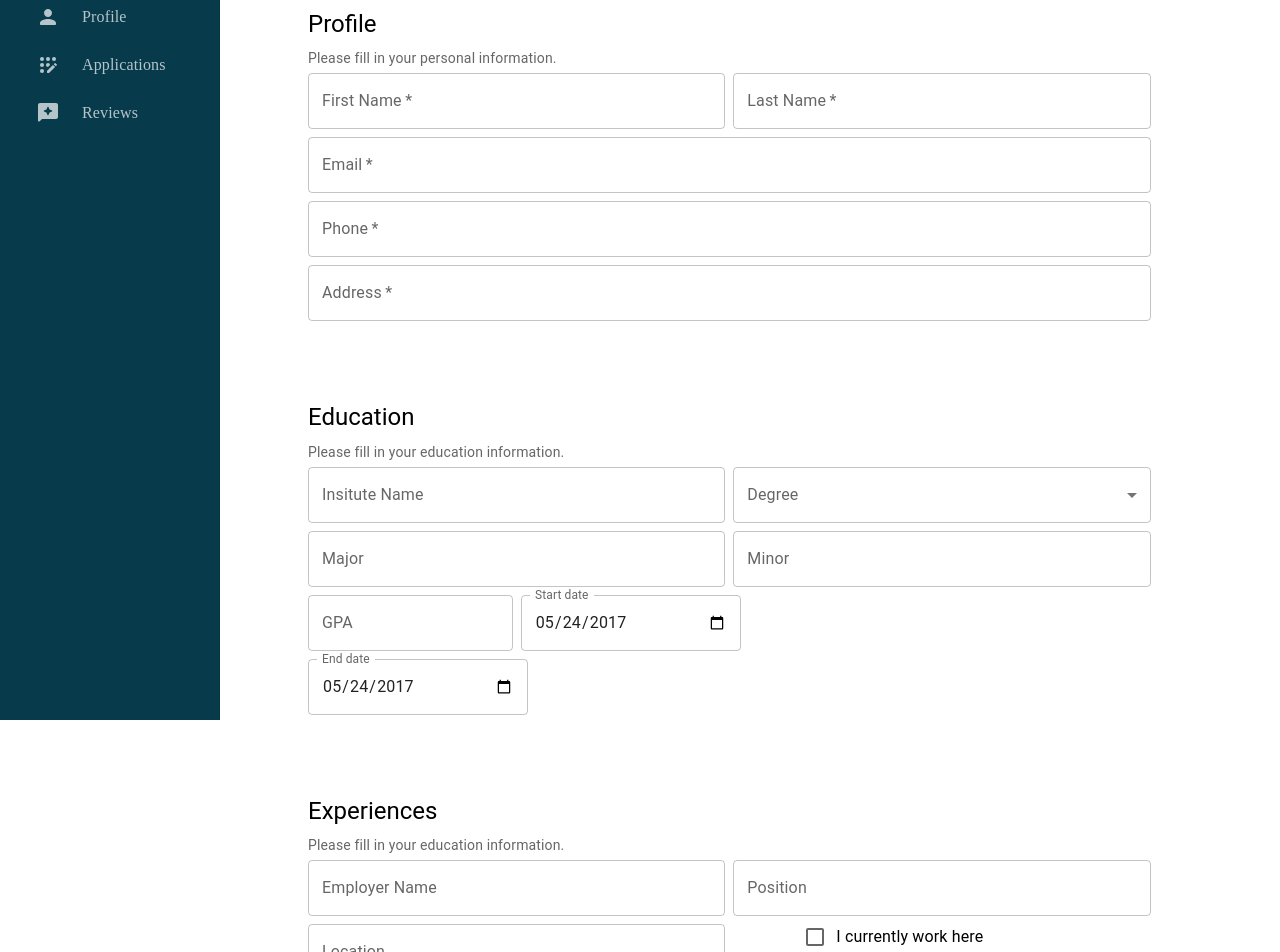
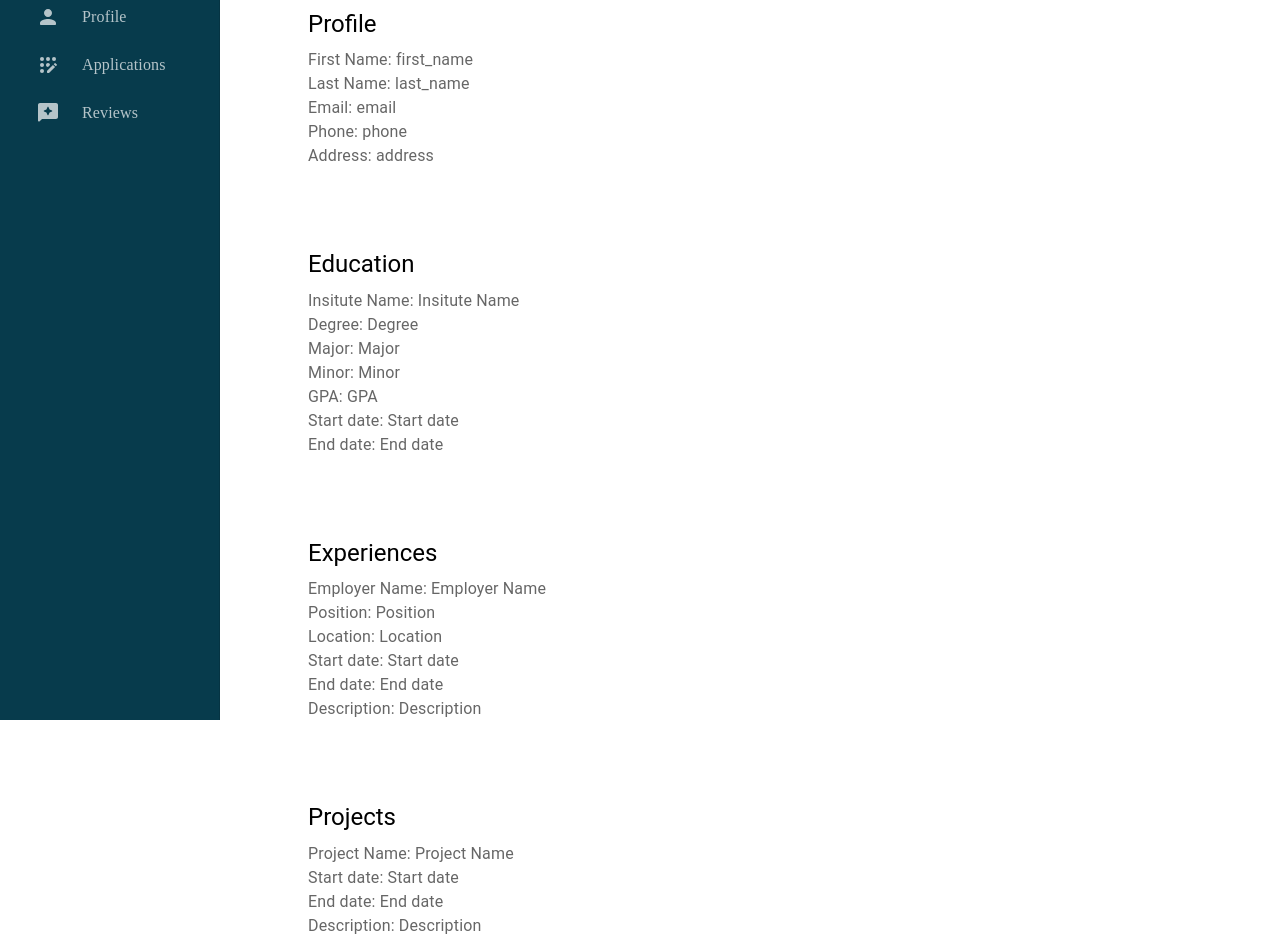
Before and after one commit to vsarunhah/ntr, a React (Create React App) app in the folder client/: page /profile in a window 1280 px wide. Shown: the part 80-1032 px from the top of the page. Built offline with nearby package versions, Linux system fonts and the light colour scheme.

Commit message:
dialoguebox

```diff
--- /dev/null
+++ b/client/src/components/DialogueBox/Confirmation.tsx
@@ -0,0 +1,64 @@
+import * as React from 'react';
+import Box from '@mui/material/Box';
+import Button from '@mui/material/Button';
+import Dialog, { DialogProps } from '@mui/material/Dialog';
+import DialogActions from '@mui/material/DialogActions';
+import DialogContent from '@mui/material/DialogContent';
+import DialogContentText from '@mui/material/DialogContentText';
+import DialogTitle from '@mui/material/DialogTitle';
+import FormControl from '@mui/material/FormControl';
+import FormControlLabel from '@mui/material/FormControlLabel';
+import InputLabel from '@mui/material/InputLabel';
+import MenuItem from '@mui/material/MenuItem';
+import Select, { SelectChangeEvent } from '@mui/material/Select';
+import Switch from '@mui/material/Switch';
+
+export default function MaxWidthDialog() {
+  const [open, setOpen] = React.useState(false);
+  const [fullWidth, setFullWidth] = React.useState(true);
+  const [maxWidth, setMaxWidth] = React.useState<DialogProps['maxWidth']>('sm');
+
+  const handleClickOpen = () => {
+    setOpen(true);
+  };
+
+  const handleClose = () => {
+    setOpen(false);
+  };
+
+
+
+
+  return (
+    <React.Fragment>
+      <Dialog
+        fullWidth={fullWidth}
+        maxWidth={maxWidth}
+        open={open}
+        onClose={handleClose}
+      >
+        <DialogTitle>Success</DialogTitle>
+        <DialogContent>
+          <DialogContentText>
+            You have successfully updated your profile!
+          </DialogContentText>
+          <Box
+            noValidate
+            component="form"
+            sx={{
+              display: 'flex',
+              flexDirection: 'column',
+              m: 'auto',
+              width: 'fit-content',
+            }}
+          >
+
+          </Box>
+        </DialogContent>
+        <DialogActions>
+          <Button onClick={handleClose}>Yay</Button>
+        </DialogActions>
+      </Dialog>
+    </React.Fragment>
+  );
+}
--- a/client/src/index.tsx
+++ b/client/src/index.tsx
@@ -10,14 +10,16 @@ import {
 import Profile from './pages/Profile/Profile';
 import Applications from './pages/Applications/Applications';
 import Reviews from './pages/Reviews/Reviews';
+import Form from "./pages/Profile/Form";
 
 ReactDOM.render(
   <BrowserRouter>
     <Routes>
-      <Route path="/" element={<App />}>
+        <Route path="/" element={<App />}>
         <Route path="profile" element={<Profile />} />
         <Route path="applications" element={<Applications />} />
         <Route path="reviews" element={<Reviews />} />
+        <Route path="form" element={<Form />} />
       </Route>
     </Routes>
   </BrowserRouter>,
--- a/client/src/pages/Profile/Form.tsx
+++ b/client/src/pages/Profile/Form.tsx
@@ -3,9 +3,11 @@ import Grid from '@mui/material/Grid';
 import { FormGroup, Box, MenuItem, InputLabel, Select, FormControl, Card, TextField, Typography, CardContent, Button, FormControlLabel, Checkbox } from '@mui/material';
 
 import React, { useState } from "react";
+
+import MaxWidthDialog from '../../components/DialogueBox/Confirmation';
 //import { useNavigate } from "react-router";
 
-export default function Form() {
+export  default function Form() {
  const [form, setForm] = useState({
    first_name: "",
    last_name: "",
@@ -43,18 +45,24 @@ export default function Form() {
      return;
    });
 
+
+
    setForm({ first_name: "",
    last_name: "",
    email: "",
    phone: "",
    address: ""});
+
    //navigate("/");
  }
 
   return (
-    <Grid>
+
+    <Grid mx ={35}>
+
       <Box my={10}>
       </Box>
+
       <form onSubmit={onSubmit}>
       <Typography gutterBottom variant="h5">
         Profile
@@ -280,7 +288,8 @@ export default function Form() {
         <Box my={10}>
       </Box>
         <Grid item xs={12} sm={6}>
-          <Button type="submit" variant="contained" color="primary">Submit</Button>
+          <Button type="submit" variant="contained" color="primary" >Submit </Button>
+
         </Grid>
 
       </form>
--- a/client/src/pages/Profile/Profile.tsx
+++ b/client/src/pages/Profile/Profile.tsx
@@ -1,13 +1,182 @@
 import React from 'react'
 import Grid from '@mui/material/Grid';
-import Form from './Form'
+import {Button, Box, Typography } from '@mui/material';
+import EditOutlinedIcon from '@mui/icons-material/EditOutlined';
+import { Link, LinkProps } from 'react-router-dom';
+import { useNavigate } from "react-router-dom";
 
 const Profile = () => {
 
+    let navigate = useNavigate();
+    const routeChange = () => {
+        let path = '/form';
+        navigate(path);
+      }
+
     return (
-        <Grid item xs={8} >
-            <Form></Form>
-        </Grid>
+    <Grid >
+
+      <Box my={10}>
+      </Box>
+
+      <Grid item xs={10}>
+      <Typography gutterBottom variant="h5">
+        Profile
+      </Typography>
+
+        <Typography  variant="body1" color="textSecondary">
+        First Name: first_name
+       </Typography>
+
+       <Typography variant="body1" color="textSecondary">
+        Last Name: last_name
+       </Typography>
+
+       <Typography variant="body1" color="textSecondary">
+        Email: email
+       </Typography>
+
+       <Typography variant="body1" color="textSecondary">
+        Phone: phone
+       </Typography>
+
+       <Typography variant="body1" color="textSecondary">
+        Address: address
+       </Typography>
+       </Grid>
+
+        <Box my={10}>
+      </Box>
+
+      <Grid item xs={12}>
+      <Typography gutterBottom variant="h5">
+        Education
+      </Typography>
+
+      <Typography  variant="body1" color="textSecondary">
+      Insitute Name: Insitute Name
+       </Typography>
+
+       <Typography variant="body1" color="textSecondary">
+       Degree: Degree
+       </Typography>
+
+       <Typography variant="body1" color="textSecondary">
+       Major: Major
+       </Typography>
+
+       <Typography variant="body1" color="textSecondary">
+       Minor: Minor
+       </Typography>
+
+       <Typography variant="body1" color="textSecondary">
+       GPA: GPA
+       </Typography>
+
+       <Typography variant="body1" color="textSecondary">
+       Start date: Start date
+       </Typography>
+
+       <Typography variant="body1" color="textSecondary">
+       End date: End date
+       </Typography>
+       </ Grid>
+      <Box my={10}>
+      </Box>
+
+      <Typography gutterBottom variant="h5">
+        Experiences
+      </Typography>
+
+      <Typography  variant="body1" color="textSecondary">
+      Employer Name: Employer Name
+       </Typography>
+
+       <Typography variant="body1" color="textSecondary">
+       Position: Position
+       </Typography>
+
+       <Typography variant="body1" color="textSecondary">
+       Location: Location
+       </Typography>
+
+       <Typography variant="body1" color="textSecondary">
+       Start date: Start date
+       </Typography>
+
+       <Typography variant="body1" color="textSecondary">
+       End date: End date
+       </Typography>
+
+       <Typography variant="body1" color="textSecondary">
+       Description: Description
+       </Typography>
+
+
+
+      <Box my={10}>
+      </Box>
+
+      <Typography gutterBottom variant="h5">
+        Projects
+      </Typography>
+
+      <Typography  variant="body1" color="textSecondary">
+        Project Name: Project Name
+       </Typography>
+
+       <Typography variant="body1" color="textSecondary">
+        Start date: Start date
+       </Typography>
+
+       <Typography variant="body1" color="textSecondary">
+        End date: End date
+       </Typography>
+
+       <Typography variant="body1" color="textSecondary">
+        Description: Description
+       </Typography>
+
+
+
+
+
+      <Box my={10}>
+      </Box>
+
+      <Typography gutterBottom variant="h5">
+        Skills
+      </Typography>
+
+      <Typography variant="body1" color="textSecondary">
+        Skills: Java, C, C++, C#
+       </Typography>
+
+
+      <Box my={10}>
+      </Box>
+
+      <Typography gutterBottom variant="h5">
+        Links
+      </Typography>
+
+      <Typography variant="body1" color="textSecondary">
+        Links: Java, C, C++, C#
+       </Typography>
+
+        <Box my={10}>
+      </Box>
+
+
+      <Button onClick={routeChange} variant="outlined" startIcon={<EditOutlinedIcon /> } >
+        Edit
+      </Button>
+
+      <Box my={10}>
+      </Box>
+
+
+    </Grid>
     )
 }
 
--- a/client/src/pages/Reviews/Reviews.tsx
+++ b/client/src/pages/Reviews/Reviews.tsx
@@ -1,13 +1,32 @@
-import React from 'react'
+import React from 'react';
 import Grid from '@mui/material/Grid';
+import { Box, TextField, Typography } from '@mui/material';
 
 const Reviews = () => {
+	return (
 
-    return (
-        <Grid item xs={8} >
-            This is reviews page.
-        </Grid>
-    )
-}
+		<Grid>
+            <Box my={10}>
+                </Box>
+			<form>
 
-export default Reviews
+				<Typography gutterBottom variant="h5">
+					Review
+				</Typography>
+				<Typography variant="body2" color="textSecondary" component="p" gutterBottom>
+					Please fill in the review information.
+				</Typography>
+                <Grid container spacing={1}>
+                <Grid xs={12} sm={6} item className="form-group">
+                    <TextField placeholder="Enter first name" label="Company Name" variant="outlined" fullWidth required />
+                </Grid>
+                <Grid item xs={12}>
+                    <TextField multiline rows={4} placeholder="" label="Review description" variant="outlined" fullWidth  />
+                </Grid>
+                </Grid>
+			</form>
+		</Grid>
+	);
+};
+
+export default Reviews;
```
